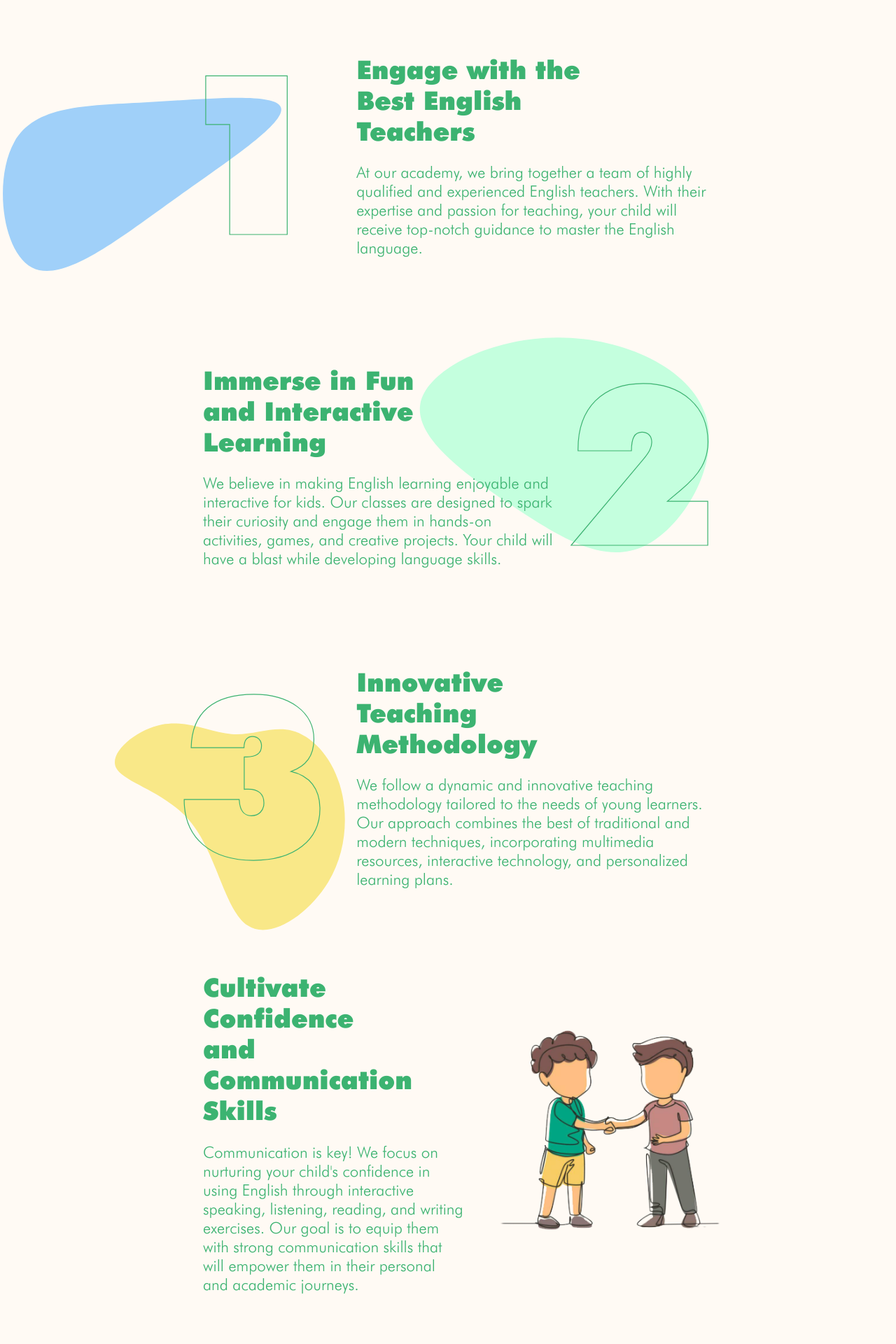
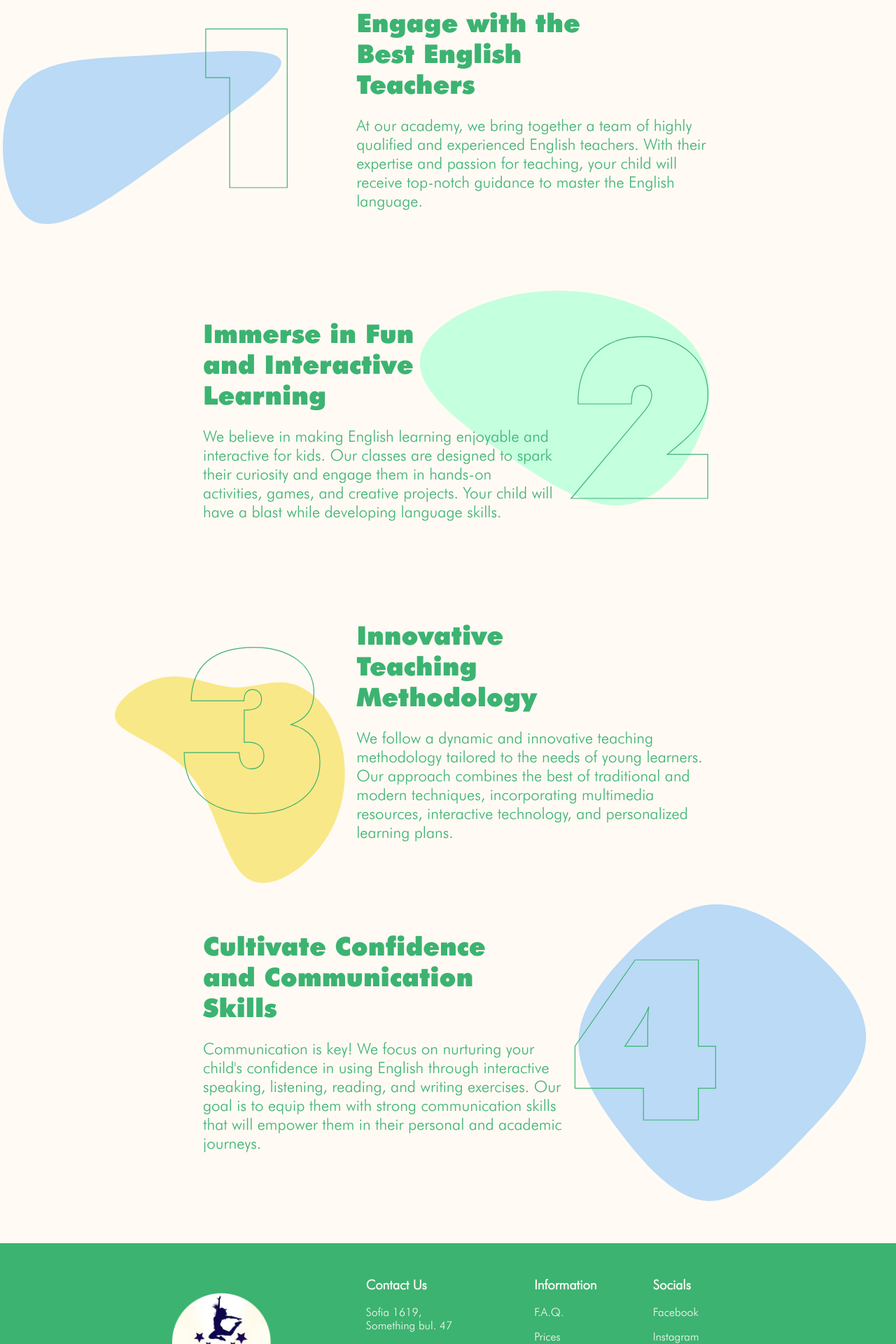
Before and after one commit to bbogomilov1/enlighten, a React (Create React App) app: page / in a window 1280 px wide. Shown: the part 880-2800 px from the top of the page at 70% size. Built offline with nearby package versions, Linux system fonts and the light colour scheme.

Commit message:
added number 4 in reasons

```diff
--- a/src/components/home/HomeAboutUs.js
+++ b/src/components/home/HomeAboutUs.js
@@ -34,7 +34,7 @@ function HomeAboutUs() {
           className={styles.blobOne}
         >
           <path
-            fill="rgb(160 208 249)"
+            fill="rgb(186 218 246)"
             d="M65.4,-20.5C67.9,-13.5,41.5,3.6,16.5,21.5C-8.5,39.4,-32.1,58,-45.7,51C-59.3,43.9,-62.8,11.2,-53.6,-5.1C-44.3,-21.4,-22.1,-21.2,4.7,-22.7C31.5,-24.2,62.9,-27.4,65.4,-20.5Z"
             transform="translate(100 100)"
           />
@@ -101,9 +101,20 @@ function HomeAboutUs() {
             academic journeys.
           </p>
         </div>
-        <div className={styles.image}>
-          <img src={ConversationImg} alt="cubes" />
+        <div className={styles.number}>
+          {/* <img src={ConversationImg} alt="cubes" /> */}4
         </div>
+        <svg
+          viewBox="0 0 200 200"
+          xmlns="http://www.w3.org/2000/svg"
+          className={styles.blobFour}
+        >
+          <path
+            fill="rgb(186 218 246)"
+            d="M44.4,-41.9C58.3,-30.4,71,-15.2,70.7,-0.3C70.4,14.5,57,29.1,43,43.6C29.1,58.2,14.5,72.8,0.3,72.4C-13.8,72.1,-27.7,56.8,-38.8,42.2C-49.9,27.7,-58.2,13.8,-57.7,0.5C-57.2,-12.8,-47.9,-25.7,-36.8,-37.2C-25.7,-48.6,-12.8,-58.7,1.2,-59.9C15.2,-61.1,30.4,-53.3,44.4,-41.9Z"
+            transform="translate(100 100)"
+          />
+        </svg>
       </div>
     </div>
   );
--- a/src/components/home/HomeAboutUs.module.css
+++ b/src/components/home/HomeAboutUs.module.css
@@ -11,6 +11,7 @@
 }
 
 .container h1 {
+  margin: 0;
   -webkit-text-stroke: 1.2px mediumseagreen;
   color: transparent;
   z-index: 1;
@@ -100,6 +101,12 @@
   right: 49%;
 }
 
+.blobFour {
+  width: 50%;
+  position: absolute;
+  right: -4%;
+}
+
 .image img {
   padding-left: 50px;
   width: 320px;
@@ -113,6 +120,7 @@
 }
 
 .reasonFour h2 {
+  z-index: 1;
   font-family: "Futura PT bold", sans-serif;
   z-index: 1;
   font-size: 2.3rem;
```
